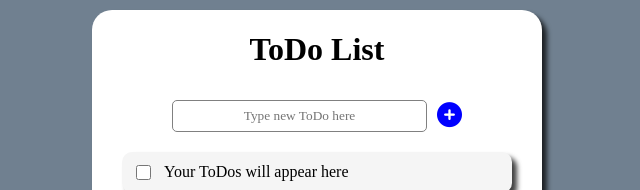
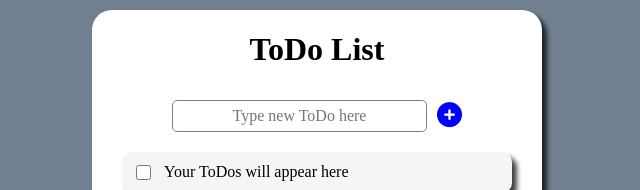
Before and after one commit to DannyVogel/my-todolist, a React (Vite) app: page / in a window 1280 px wide. Shown: the top 190 px of the page, without its empty margins (323-963 px from the left). Built offline with nearby package versions, Linux system fonts and the light colour scheme; a web font is replaced by a local one.

Commit message:
fix for auto zoom on input field on iOS

```diff
--- a/src/App.css
+++ b/src/App.css
@@ -46,6 +46,8 @@ body {
   padding: 5px;
   line-height: 20px;
   width: 100%;
+  font-size: 16px;
+  -webkit-text-size-adjust: 100%;
 }
 
 .newtaskinput::placeholder {
```
